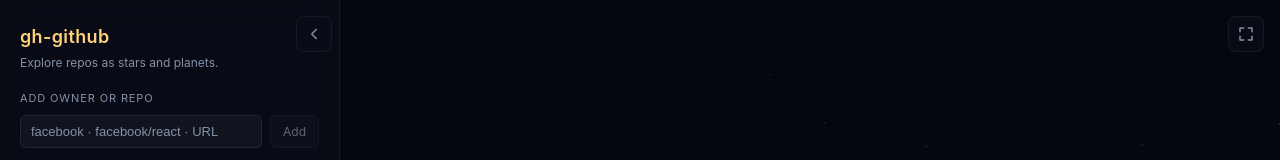
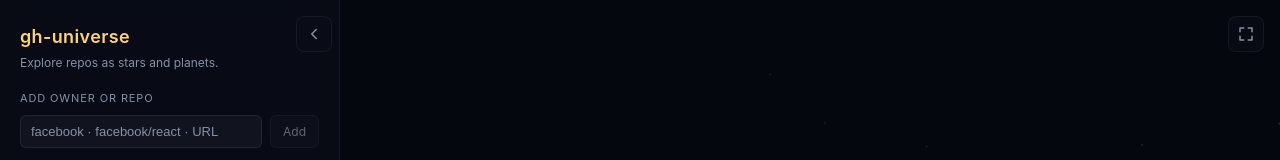
Before and after one commit to oayunac/gh-universe, a React (Vite) app: page / in a window 1280 px wide. Shown: the top 160 px of the page. Built offline with nearby package versions, Linux system fonts and the light colour scheme.

Commit message:
Rename branding to gh-universe

```diff
--- a/index.html
+++ b/index.html
@@ -3,8 +3,8 @@
   <head>
     <meta charset="UTF-8" />
     <meta name="viewport" content="width=device-width, initial-scale=1.0" />
-    <meta name="description" content="gh-github — a spatial visualization of GitHub repositories as stars and planets." />
-    <title>gh-github</title>
+    <meta name="description" content="gh-universe — a spatial visualization of GitHub repositories as stars and planets." />
+    <title>gh-universe</title>
   </head>
   <body>
     <div id="root"></div>
--- a/package.json
+++ b/package.json
@@ -1,5 +1,5 @@
 {
-  "name": "gh-github",
+  "name": "gh-universe",
   "private": true,
   "version": "0.1.0",
   "type": "module",
--- a/src/components/ControlPanel.tsx
+++ b/src/components/ControlPanel.tsx
@@ -44,7 +44,7 @@ export function ControlPanel() {
             target="_blank"
             rel="noreferrer"
           >
-            gh-github
+            gh-universe
           </a>
         </h1>
         <p className="panel-tagline">Explore repos as stars and planets.</p>
--- a/src/utils/listFile.ts
+++ b/src/utils/listFile.ts
@@ -1,6 +1,6 @@
 import type { Repo } from "../types/universe";
 
-const FILE_FORMAT = "gh-github-list";
+const FILE_FORMAT = "gh-universe-list";
 const FILE_VERSION = 1;
 
 interface UniverseListFile {
@@ -60,7 +60,7 @@ export async function readUniverseListFile(file: File): Promise<Repo[]> {
 
 function defaultFilename(): string {
   const iso = new Date().toISOString().slice(0, 10);
-  return `gh-github-${iso}.json`;
+  return `gh-universe-${iso}.json`;
 }
 
 function isRepoLike(value: unknown): value is Repo {
--- a/src/utils/storage.ts
+++ b/src/utils/storage.ts
@@ -1,6 +1,6 @@
 import type { PersistedState, Repo } from "../types/universe";
 
-const STORAGE_KEY = "gh-github:v1";
+const STORAGE_KEY = "gh-universe:v1";
 const CURRENT_VERSION = 1;
 
 export function loadPersisted(): Repo[] {
```
Also changed, not shown: 2 other files (tests, documents, lock files or other folders).
